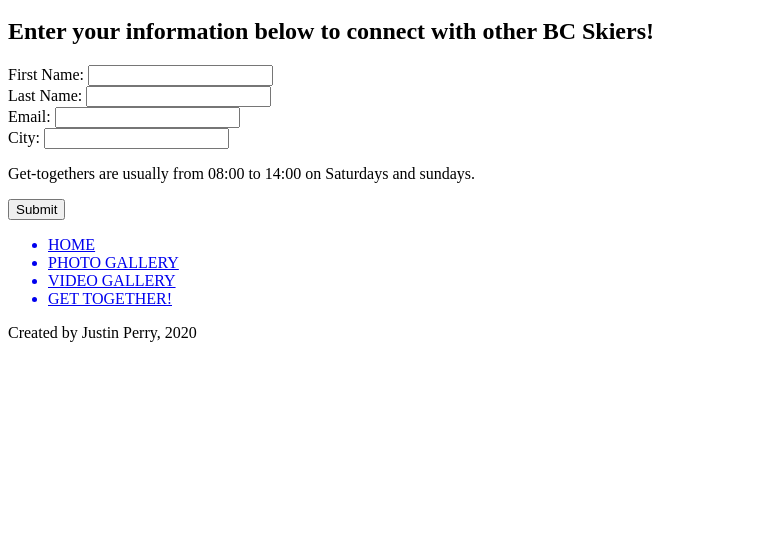
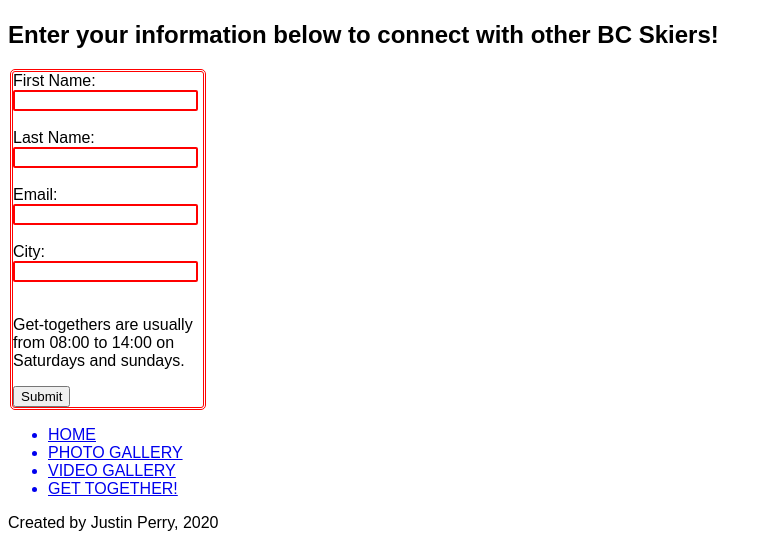
Before and after one commit to Jboogs/Basic_HTML_and_CSS, a plain HTML site: page one-page website/one_page_website.html in a window 1280 px wide. Shown: the part 4246-4794 px from the top of the page, without its empty margins (0-772 px from the left). Before the commit the page ends 4604 px from the top, so only its background shows below. Drawn offline with Linux system fonts and the light colour scheme.

Commit message:
one page css
one page CSS upload

```diff
--- /dev/null
+++ b/one-page website/css/one_page_website.css
@@ -0,0 +1,19 @@
+html {
+    font-family: sans-serif;
+    font-size: auto;
+}
+
+form {
+    width: 15%;
+    height: 15%;
+    border: 3px double red;
+    border-radius: 5px;
+    margin: 2px;
+}
+
+form input:nth-child(-n+7) {
+    border: 2px double red;
+    border-radius: 2px;
+    overflow: hidden;
+    display: block;
+}
--- a/one-page website/one_page_website.html
+++ b/one-page website/one_page_website.html
@@ -1,5 +1,9 @@
 <!DOCTYPE html>
 <html>
+	<header>
+		<meta charset="UTF-8">
+		<link rel="stylesheet" href="./css/one_page_website.css">
+	</header>
 	<head>
 		<div id="home">
 			<!-- This is my Title for my page also, home -->
```
